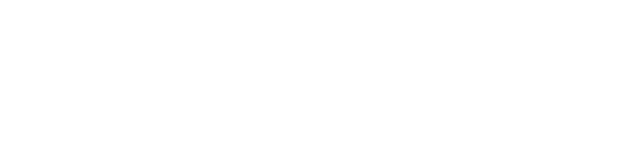
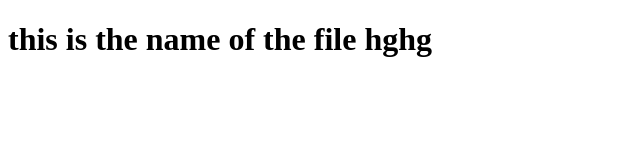
Before and after one commit to Samriddhi-HTML-Group-Project/sampleCollege, a plain HTML site: page index.html in a window 1280 px wide. Shown: the whole page, without its empty margins (0-640 px from the left). Drawn offline with Linux system fonts and the light colour scheme.

Commit message:
this is the modified index

```diff
--- a/index.html
+++ b/index.html
@@ -6,6 +6,6 @@
     <title>Document</title>
 </head>
 <body>
-
+    <h1>this is the name of the file hghg</h1>
 </body>
 </html>
```
